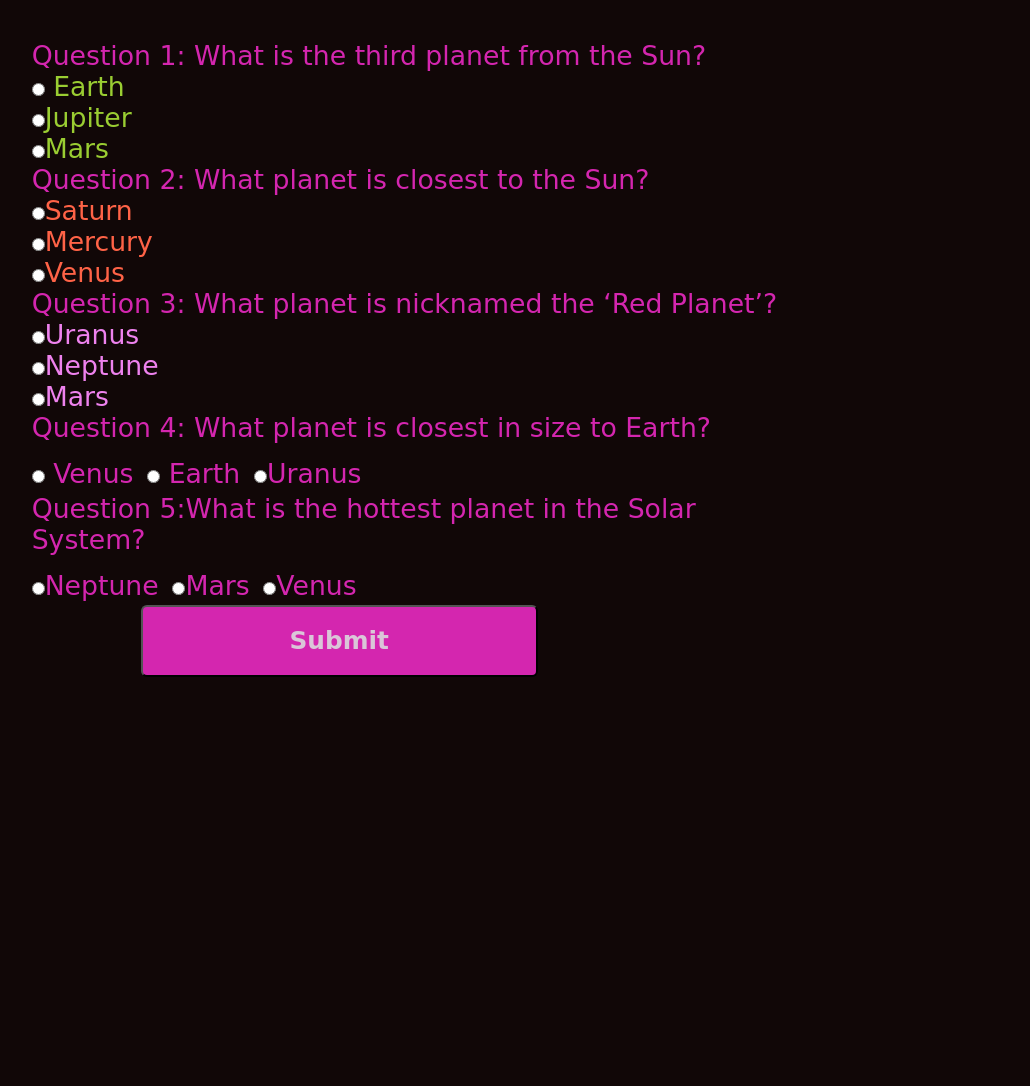
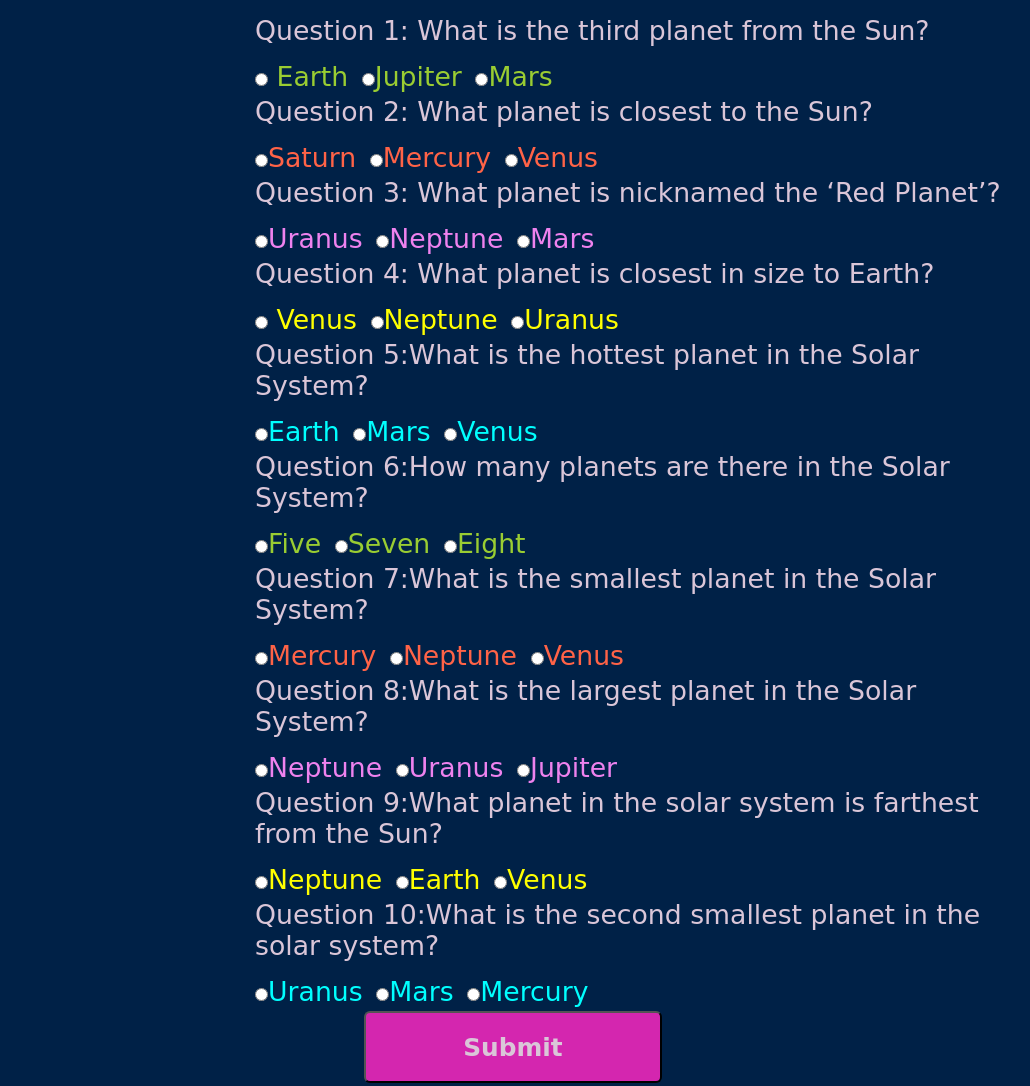
Before and after one commit to AlaaSaleh7/Project-1, a plain HTML site: page quiz.html in a window 1280 px wide. Shown: the whole page, without its empty margins (8-1038 px from the left). Drawn offline with Linux system fonts and the light colour scheme.

Commit message:
change the number of quasetion

```diff
--- a/project.js
+++ b/project.js
@@ -5,6 +5,11 @@ function check(){
   let q3= document.quiz.question3.value;
   let q4= document.quiz.question4.value;
   let q5= document.quiz.question5.value;
+  let q6= document.quiz.question6.value;
+  let q7= document.quiz.question7.value;
+  let q8= document.quiz.question8.value;
+  let q9= document.quiz.question9.value;
+  let q10= document.quiz.question10.value;
   let result =document.getElementById("result");
   let quiz = document.getElementById("quiz")
   if(q1===" Earth"){i++}
@@ -12,10 +17,19 @@ function check(){
   if(q3==="Mars"){i++}
   if(q4===" Venus"){i++}
   if(q5==="Venus"){i++}
+  if(q6==="Eight"){i++}
+  if(q7==="Mercury"){i++}
+  if(q8==="Jupiter"){i++}
+  if(q9==="Neptune"){i++}
+  if(q10==="Mars"){i++}
   quiz.style.display="none";
-  if(i<=3){
-    result.textContent = `Your result is ${i}`
-  }else{
-    result.textContent = `Your result is ${i} and its awesome`
+  if(i<=5){
+    result.textContent = ` Oop! Your result is ${i}`
+  }
+  else if(i<=7){
+    result.textContent = `its Good ^^ Your result is ${i} `
+  }
+  else{
+    result.textContent = `its awesome ^^ Your result is ${i} `
   }
 }
--- a/quiz.css
+++ b/quiz.css
@@ -13,14 +13,14 @@
     margin: 0 auto;
     padding: 2rem;
     font-size: 7rem;
-    color: rgb(212, 38, 175);
+    color: rgb(218, 198, 216);;
     margin-bottom: 5 rem;
     margin: 2rem;
 }
 #btn{
     font-size: 2.5rem;
     padding: 2rem;
-    width: 40rem;
+    width: 30rem;
     text-align: center;
     margin-bottom: 1rem;
     text-decoration: none;
@@ -33,38 +33,59 @@
     cursor: pointer;
 }
 #result{
+    font-size: 5rem;
+    color:cornsilk;
+    margin-bottom: 5 rem;
+    margin:   30px 0 ;
+}
+.container{
     width: 100vw;
     height:100vh;
-    display: block;
+    display: flex;
     justify-content: center;
     align-items: center;
     max-width: 80rem;
     margin: 0 auto;
     padding: 2rem;
-    font-size: 5rem;
-    color:rgb(188, 218, 24);
-    margin-bottom: 5 rem;
-    margin: 2rem;
+}
+.flex-center{
+    justify-content: center;
+    align-items: center;
+}
+.justify-center{
+    text-align: center;
 }
 span{
 color: rgb(212, 38, 175);
 border-bottom: yellow;
 }
 
-p1{
+p1,
+p6{
 color: yellowgreen;
-display: block;
 cursor:pointer;
 }
 
-p2{
+p2,
+p7{
 color: tomato;
-display: block;
 cursor:pointer;
 }
 
-p3{
+p3,
+p8{
 color: violet;
-display: block;
 cursor:pointer;
 }
+
+p4,
+p9{
+color: yellow;
+cursor:pointer;
+}
+
+p5,
+p10{
+color: aqua;
+cursor:pointer;
+}
--- a/quiz.html
+++ b/quiz.html
@@ -10,6 +10,8 @@
     <script src="./project.js"></script>
 </head>
 <body>
+    <div class="container">
+        <div id="home" class="flex-colum flex-center">
     <form name="quiz"id="quiz" class=Quz>
         <div>
             <p>Question 1: What is the third planet from the Sun?</p>
@@ -32,15 +34,46 @@
         <div>
             <p>Question 4: What planet is closest in size to Earth?</p>
             <p4><input type="radio" name="question4" value=" Venus"> Venus</p4>
-            <p4><input type="radio" name="question4" value=" Earth"> Earth</p4>
+            <p4><input type="radio" name="question4" value=" Neptune">Neptune</p4>
             <p4><input type="radio" name="question4" value="Uranus">Uranus</p4>
         </div>
         <div>
             <p>Question 5:What is the hottest planet in the Solar System?</p>
-            <p5><input type="radio" name="question5" value="Neptune">Neptune</p5>
+            <p5><input type="radio" name="question5" value="Earth">Earth</p5>
             <p5><input type="radio" name="question5" value="Mars">Mars</p5>
             <p5><input type="radio" name="question5" value="Venus">Venus</p5>
         </div>
+        <div>
+            <p>Question 6:How many planets are there in the Solar System?</p>
+            <p6><input type="radio" name="question6" value="Five">Five</p6>
+            <p6><input type="radio" name="question6" value="Seven">Seven</p6>
+            <p6><input type="radio" name="question6" value="Eight">Eight</p6>
+        </div>
+        <div>
+            <p>Question 7:What is the smallest planet in the Solar System?</p>
+            <p7><input type="radio" name="question7" value="Mercury">Mercury</p7>
+            <p7><input type="radio" name="question7" value="Neptune">Neptune</p7>
+            <p7><input type="radio" name="question7" value="Venus">Venus</p7>
+        </div>
+        <div>
+            <p>Question 8:What is the largest planet in the Solar System?</p>
+            <p8><input type="radio" name="question8" value="Neptune">Neptune</p8>
+            <p8><input type="radio" name="question8" value="Uranus">Uranus</p8>
+            <p8><input type="radio" name="question8" value="Jupiter">Jupiter</p8>
+        </div>
+        <div>
+            <p>Question 9:What planet in the solar system is farthest from the Sun?</p>
+            <p9><input type="radio" name="question9" value="Neptune">Neptune</p9>
+            <p9><input type="radio" name="question9" value="Earth">Earth</p9>
+            <p9><input type="radio" name="question9" value="Venus">Venus</p9>
+        </div>
+        <div>
+            <p>Question 10:What is the second smallest planet in the solar system?</p>
+            <p10><input type="radio" name="question10" value="Uranus">Uranus</p10>
+            <p10><input type="radio" name="question10" value="Mars">Mars</p10>
+            <p10><input type="radio" name="question10" value="Mercury">Mercury</p10>
+        </div>
+
         <input type="button"id="btn" value="Submit" onclick="check()">
     </form>
     <p id="result"></p>
--- a/style.css
+++ b/style.css
@@ -1,5 +1,5 @@
 :root{
-    background-color: rgb(17, 7, 7);
+    background-color: #002147;
 }
 *{
     box-sizing: border-box;
@@ -60,5 +60,4 @@ h1{
     transition: transform 150ms;
     transform: scale(1.03);
     flex: content;
-
 }
```
Also changed, not shown: 1 other file.
